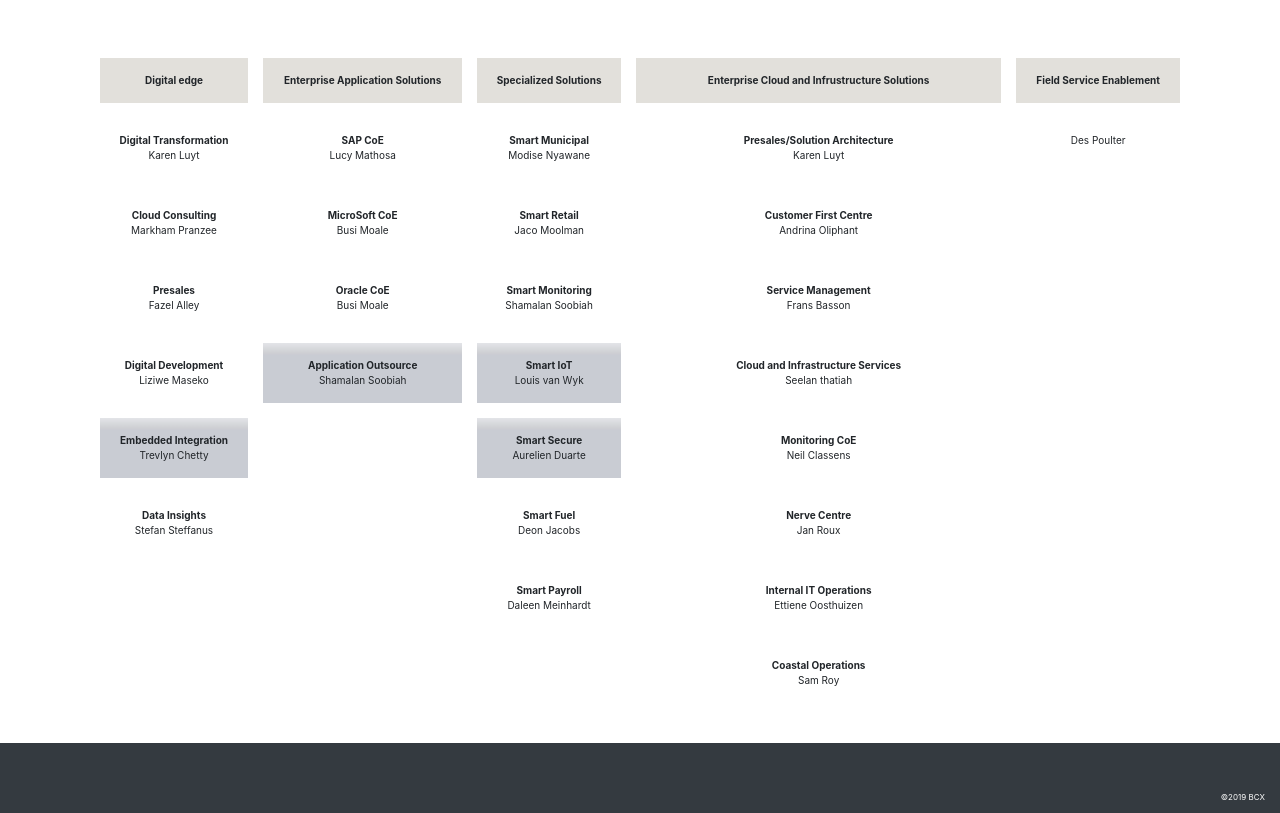
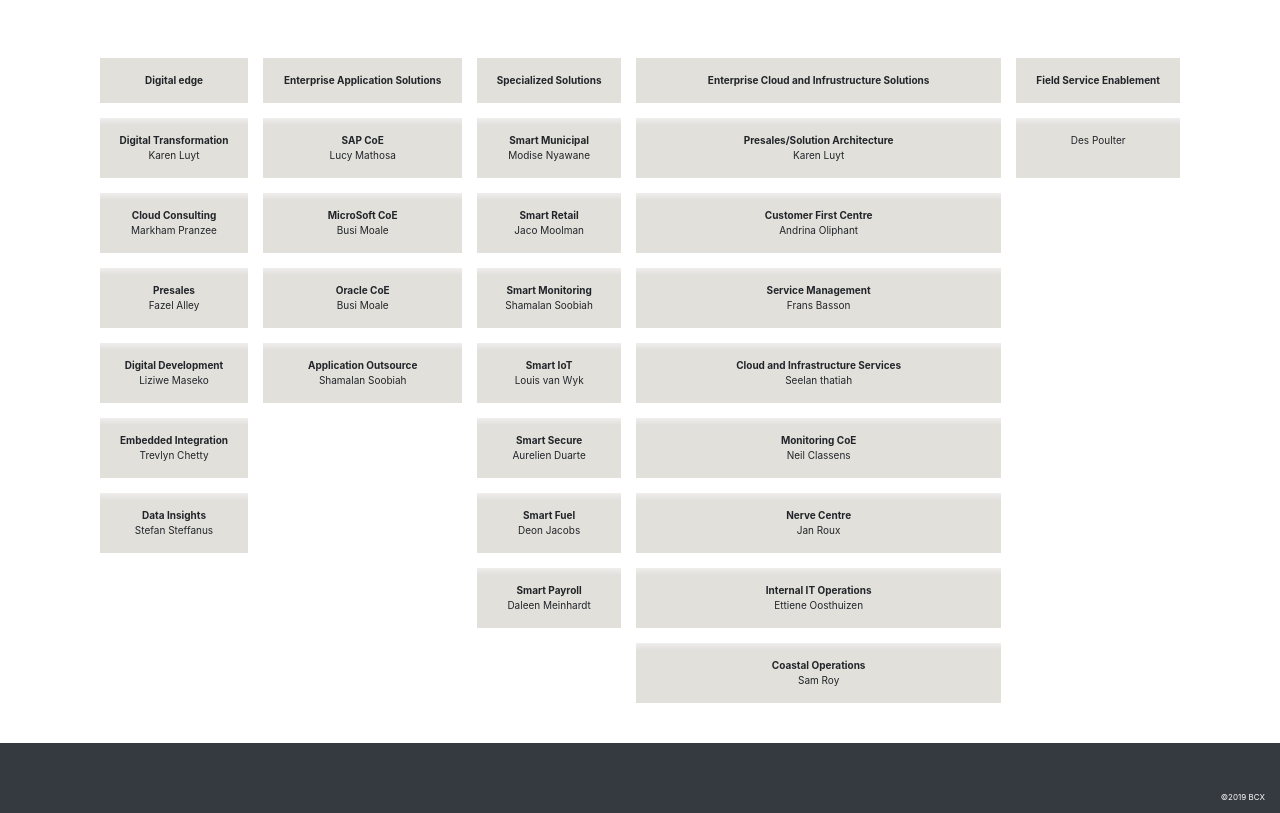
Before and after one commit to Zupirio/ITS-structure, an Angular app: page /structure in a window 1280 px wide. Shown: the part 619-1432 px from the top of the page. Built offline with nearby package versions, Linux system fonts and the light colour scheme.

Commit message:
nav fixed;  color of nav-bar fixed

```diff
--- a/src/app/home/home.component.css
+++ b/src/app/home/home.component.css
@@ -6,6 +6,7 @@
 
 .top-banner {
 
+	overflow: hidden;
 	height: 15%;
 	background-color: #E21E2A;
 	margin-bottom: 10px;
@@ -15,6 +16,7 @@
 
 .bottom-banner {
 
+overflow: hidden;
 margin-top: 10px;
 margin-bottom: 20px;
 
--- a/src/app/navigate/navigate.component.html
+++ b/src/app/navigate/navigate.component.html
@@ -1,8 +1,8 @@
 
 <nav class="navbar navbar-expand-md bg-dark navbar-dark">
   <!-- Brand -->
-  <a class="navbar-brand" href="#"><a class="navbar-brand" href="#">
-    <img src="https://www.bcx.co.za/wp-content/uploads/2017/05/BCX_LOGO_CMYK_FC_2-01.png" alt="Logo" style="width:40px;">
+  <a  class="navbar-brand" href="#"><a class="navbar-brand" href="#">
+    <img style="size: 100pt" src="https://www.bcx.co.za/wp-content/uploads/2017/05/BCX_LOGO_CMYK_FC_2-01.png" alt="Logo" style="width:70px; align-content:inherit">
   </a></a>
 
   <!-- Toggler/collapsibe Button -->
@@ -15,10 +15,10 @@
     <ul class="navbar-nav">
 
       <li class="nav-item">
-        <a class="nav-link" routerLink="/home">Introduction</a>
+        <a style="font-size: 15pt; color:snow " class="nav-link" routerLink="/home">Introduction</a>
       </li>
       <li class="nav-item">
-        <a class="nav-link" routerLink="/structure">Our Leadership Team</a>
+        <a style="font-size: 15pt; color:snow" class="nav-link" routerLink="/structure">Our Leadership Team</a>
       </li>
     </ul>
   </div>
--- a/src/app/structure/structure.component.css
+++ b/src/app/structure/structure.component.css
@@ -12,8 +12,8 @@
 .block {
   text-decoration-color: white;
   /* box-shadow: 1px 1px 2px 6px #ccc; */
-  background: #C9CCD3;
+  background: #e2e0db;
  background-image: linear-gradient(-180deg, rgba(255,255,255,0.50) 0%, rgba(0,0,0,0.50) 100%);
  background-blend-mode: lighten;
- border-radius: 20% 20% 20% 20% / 20% 20% 20% 20%;
+ border-radius: 15% 15% 15% 15% / 15% 15% 15% 15%;
 }
--- a/src/app/structure/structure.component.html
+++ b/src/app/structure/structure.component.html
@@ -73,68 +73,68 @@
     </tr>
     <tr>
       <!--<td style="background-color:lavender">Michael Barnard</td>-->
-      <td style="text-align: center"data-toggle="modal" data-target="#myModal">
+      <td class="block" style="text-align: center"data-toggle="modal" data-target="#myModal">
           <div class="title"> <b>Digital Transformation</b> </div>
           <div class="sub">  Karen Luyt </div>
        </td>
-      <td style="text-align: center"data-toggle="modal" data-target="#myModal">
+      <td class="block" class="block" style="text-align: center"data-toggle="modal" data-target="#myModal">
           <div class="title"> <b>SAP CoE</b> </div>
           <div class="sub"> Lucy Mathosa </div>
         </td>
-      <td style="text-align: center"data-toggle="modal" data-target="#myModal">
+      <td class="block" style="text-align: center"data-toggle="modal" data-target="#myModal">
           <div class="title"> <b>Smart Municipal</b> </div>
           <div class="sub"> Modise Nyawane </div>
         </td>
-      <td style="text-align: center"data-toggle="modal" data-target="#myModal">
+      <td class="block" style="text-align: center"data-toggle="modal" data-target="#myModal">
           <div class="title"> <b>Presales/Solution Architecture</b> </div>
           <div class="sub"> Karen Luyt </div>
         </td>
-        <td style="text-align: center">
+        <td class="block" style="text-align: center">
             <div class="title"> <b></b> </div>
             <div class="sub"> Des Poulter </div>
           </td>
     </tr>
     <tr>
       <!--<td style="background-color:lavenderblush">Leon Gerber</td>-->
-      <td style="text-align: center"data-toggle="modal" data-target="#myModal">
+      <td class="block" style="text-align: center"data-toggle="modal" data-target="#myModal">
           <div class="title"> <b>Cloud Consulting</b> </div>
           <div class="sub"> Markham Pranzee </div>
         </td>
-      <td style="text-align: center"data-toggle="modal" data-target="#myModal">
+      <td class="block" style="text-align: center"data-toggle="modal" data-target="#myModal">
           <div class="title"> <b>MicroSoft CoE</b> </div>
           <div class="sub"> Busi Moale </div>
         </td>
-      <td style="text-align: center"data-toggle="modal" data-target="#myModal">
+      <td class="block" style="text-align: center"data-toggle="modal" data-target="#myModal">
           <div class="title"> <b>Smart Retail</b> </div>
           <div class="sub"> Jaco Moolman </div>
         </td>
-      <td style="text-align: center"data-toggle="modal" data-target="#myModal">
+      <td class="block" style="text-align: center"data-toggle="modal" data-target="#myModal">
           <div class="title"> <b>Customer First Centre</b> </div>
           <div class="sub"> Andrina Oliphant </div>
         </td>
     </tr>
     <tr>
       <!--<td style="background-color:lavender">Nikhli Ramlal</td>-->
-      <td style="text-align: center"data-toggle="modal" data-target="#myModal">
+      <td class="block" style="text-align: center"data-toggle="modal" data-target="#myModal">
           <div class="title"> <b>Presales</b> </div>
           <div class="sub"> Fazel Alley </div>
         </td>
-      <td style="text-align: center"data-toggle="modal" data-target="#myModal">
+      <td class="block" style="text-align: center"data-toggle="modal" data-target="#myModal">
           <div class="title"> <b>Oracle CoE</b> </div>
           <div class="sub"> Busi Moale </div>
         </td>
-      <td style="text-align: center"data-toggle="modal" data-target="#myModal">
+      <td class="block" style="text-align: center"data-toggle="modal" data-target="#myModal">
           <div class="title"> <b>Smart Monitoring</b> </div>
           <div class="sub"> Shamalan Soobiah </div>
         </td>
-      <td style="text-align: center"data-toggle="modal" data-target="#myModal">
+      <td class="block" style="text-align: center"data-toggle="modal" data-target="#myModal">
           <div class="title"> <b>Service Management</b> </div>
           <div class="sub"> Frans Basson </div>
         </td>
     </tr>
     <tr>
       <!--<td style="background-color:lavenderblush">Willem Stigling</td>-->
-      <td style="text-align: center"data-toggle="modal" data-target="#myModal">
+      <td class="block" style="text-align: center"data-toggle="modal" data-target="#myModal">
           <div class="title"> <b>Digital Development</b> </div>
           <div class="sub"> Liziwe Maseko </div>
         </td>
@@ -146,7 +146,7 @@
           <div class="title"> <b>Smart IoT</b> </div>
           <div class="sub"> Louis van Wyk </div>
         </td>
-      <td style="text-align: center"data-toggle="modal" data-target="#myModal">
+      <td class="block" style="text-align: center"data-toggle="modal" data-target="#myModal">
           <div class="title"> <b>Cloud and Infrastructure Services</b> </div>
           <div class="sub"> Seelan thatiah </div>
         </td>
@@ -162,23 +162,23 @@
           <div class="title"> <b>Smart Secure</b> </div>
           <div class="sub"> Aurelien Duarte </div>
         </td>
-      <td style="text-align: center"data-toggle="modal" data-target="#myModal">
+      <td class="block" style="text-align: center"data-toggle="modal" data-target="#myModal">
           <div class="title"> <b>Monitoring CoE</b> </div>
           <div class="sub"> Neil Classens </div>
         </td>
     </tr>
     <tr>
       <!--<td style="background-color:lavenderblush">Diamond executives: Vacant</td>-->
-      <td style="text-align: center"data-toggle="modal" data-target="#myModal">
+      <td class="block" style="text-align: center"data-toggle="modal" data-target="#myModal">
           <div class="title"> <b>Data Insights</b> </div>
           <div class="sub"> Stefan Steffanus </div>
         </td>
       <td></td>
-      <td style="text-align: center"data-toggle="modal" data-target="#myModal">
+      <td class="block" style="text-align: center"data-toggle="modal" data-target="#myModal">
           <div class="title"> <b>Smart Fuel</b> </div>
           <div class="sub"> Deon Jacobs </div>
         </td>
-      <td style="text-align: center"data-toggle="modal" data-target="#myModal">
+      <td class="block" style="text-align: center"data-toggle="modal" data-target="#myModal">
           <span><div class="title"> <b>Nerve Centre</b> </div>
           <div class="sub"> Jan Roux </div></span>
         </td>
@@ -187,11 +187,11 @@
           <!--<td style="background-color:lavenderblush">Diamond executives: Vacant</td>-->
           <td></td>
           <td></td>
-          <td style="text-align: center">
+          <td class="block" style="text-align: center">
               <div class="title"> <b>Smart Payroll</b> </div>
               <div class="sub"> Daleen Meinhardt </div>
             </td>
-          <td style="text-align: center">
+          <td class="block" style="text-align: center">
               <div class="title"> <b>Internal IT Operations</b> </div>
               <div class="sub"> Ettiene Oosthuizen </div>
             </td>
@@ -201,7 +201,7 @@
               <td></td>
               <td></td>
               <td></td>
-              <td style="text-align: center">
+              <td class="block" style="text-align: center">
                   <div class="title"> <b>Coastal Operations</b> </div>
                   <div class="sub"> Sam Roy </div>
                 </td>
```
